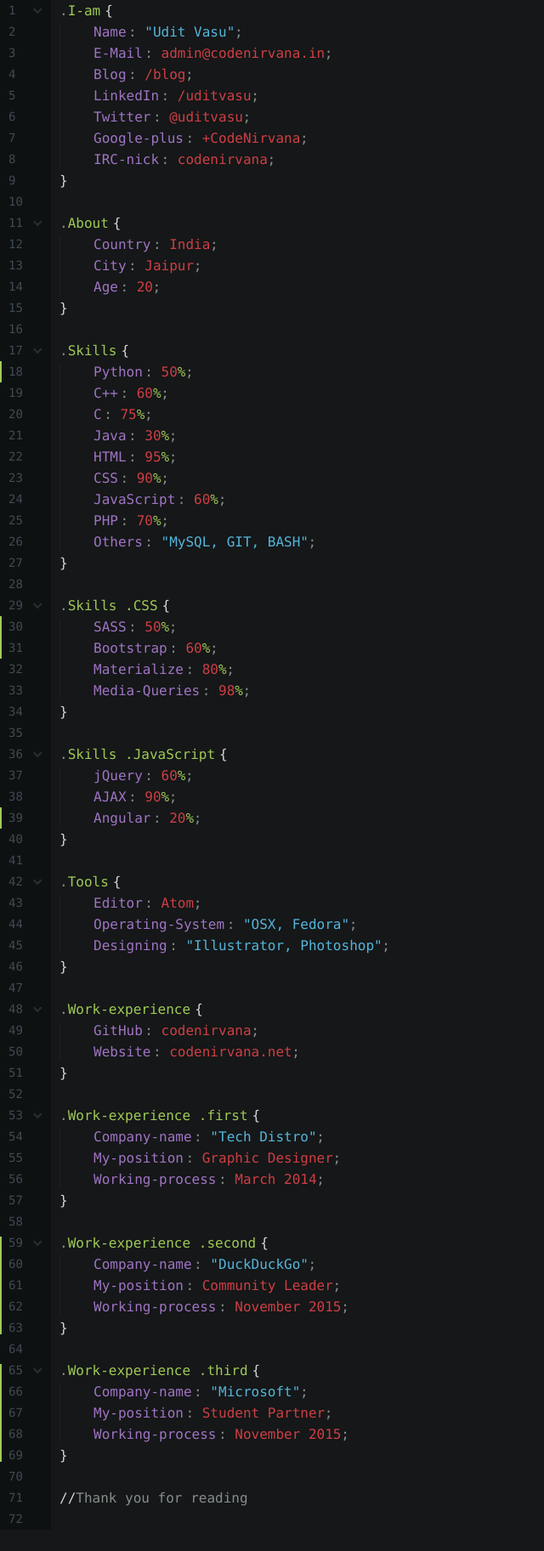
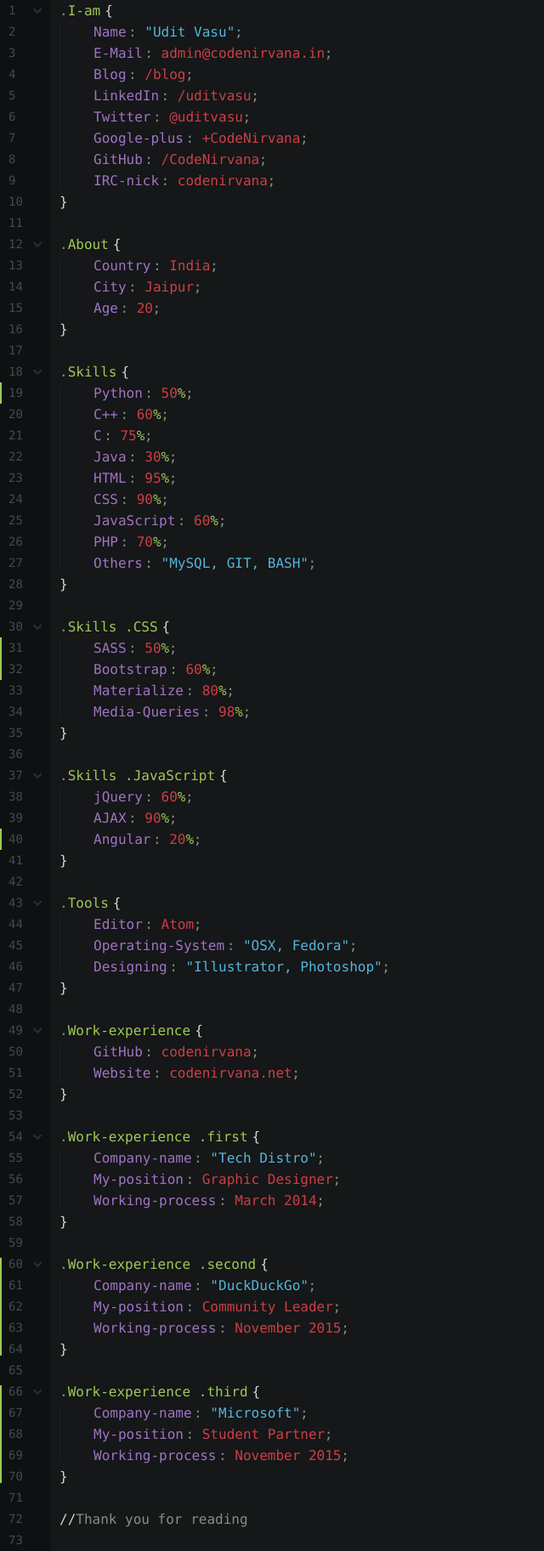
Before and after one commit to codenirvana/codenirvana.github.io, a Jekyll site: the page index.html, which Jekyll copies as it is, in a window 1280 px wide. Shown: the whole page at 85% size, without its empty margins (0-640 px from the left). Built offline with Jekyll 4.4.1, drawn with Linux system fonts in a browser that asks for light colours; before the commit the page ends 1800 px from its top, so only the background shows below that.

Commit message:
GitHub link added

```diff
--- a/index.html
+++ b/index.html
@@ -76,6 +76,12 @@
                         <span itemprop="name" class="code-attr">Google-plus</span>
                         <span class="code-value">
                             <a itemprop="url" rel="me" href="https://plus.google.com/+CodeNirvana" target="_blank">+CodeNirvana</a>
+                        </span>
+                    </span>
+                    <span class="code-line">
+                        <span itemprop="name" class="code-attr">GitHub</span>
+                        <span class="code-value">
+                            <a itemprop="url" rel="me" href="https://github.com/codenirvana" target="_blank">/CodeNirvana</a>
                         </span>
                     </span>
                 </nav>
```
